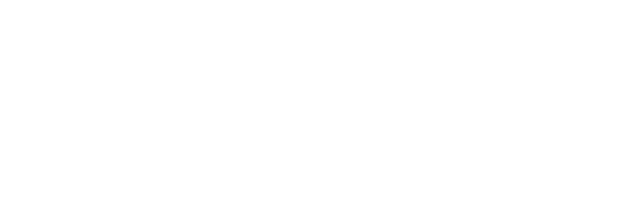
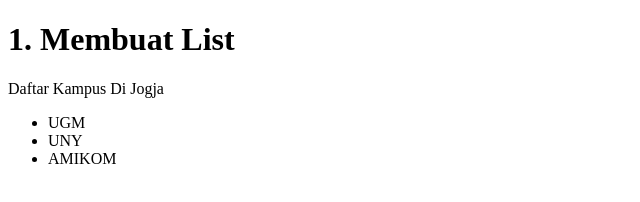
Before and after one commit to AdrianFtrh/pw.praktikum2, a plain HTML site: page index.html in a window 1280 px wide. Shown: the whole page, without its empty margins (0-640 px from the left). Drawn offline with Linux system fonts and the light colour scheme.

Commit message:
tambah ul & iu html

```diff
--- a/index.html
+++ b/index.html
@@ -6,6 +6,12 @@
     <title>praktikum2</title>
 </head>
 <body>
-
+    <h1>1. Membuat List</h1>
+    <p>Daftar Kampus Di Jogja</p>
+    <ul>
+        <li>UGM</li>
+        <li>UNY</li>
+        <li>AMIKOM</li>
+    </ul>
 </body>
 </html>
```
